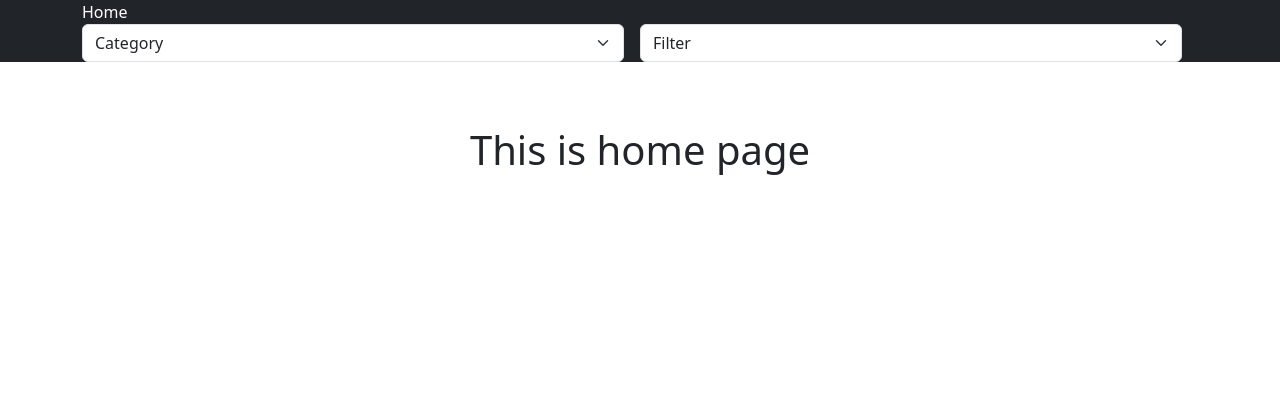
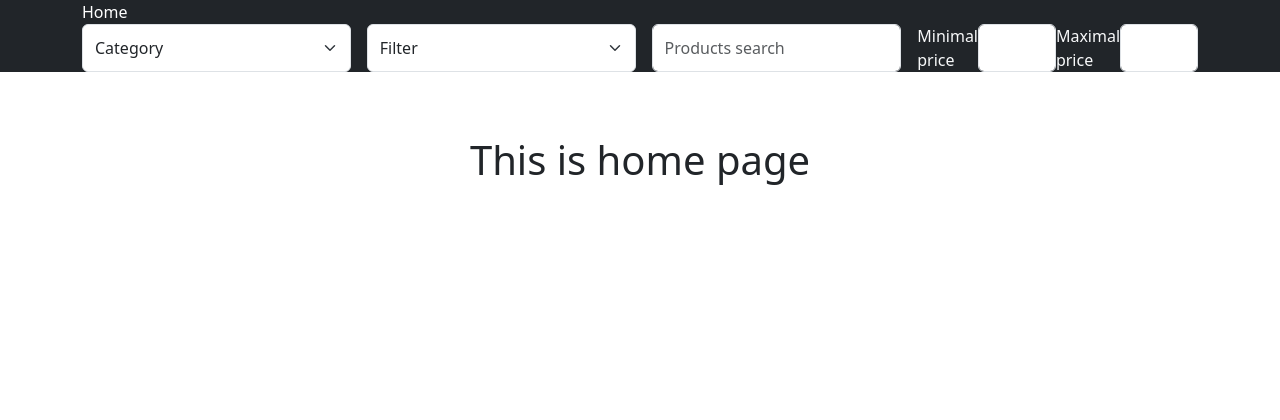
Before and after one commit to Yar00myr/restart-gjango, a Django app: page /shop/home/ in a window 1280 px wide. Shown: the top 420 px of the page. Run offline with Django 5.2, Linux system fonts and the light colour scheme; data that the repository does not hold is empty.

Commit message:
filters, fix html ...

```diff
--- a/project/shop/templates/shop/base.html
+++ b/project/shop/templates/shop/base.html
@@ -10,18 +10,24 @@
 <body class="d-flex flex-column vh-100">
     <header>
         <nav class="navbar-dark bg-dark">
-            <div class="container">
-                <a href="{% url 'shop:home' %}" class="navbar-brand">Home</a>
-                <div class="nav-item">
+            <div class="container d-flex flex-column">
+                <div class="navbar-nav w-100 text-start">
+                    <a href="{% url 'shop:home' %}" class="navbar-brand">Home</a>
+                </div>
+
+                <div class="nav-item text-light">
                     <form
                     action="{%url 'shop:home' %}"
                     method="GET"
                     class="d-flex mx-auto">
-
                         <select name="category" id=""
                         class="form-select me-3"
                         onchange="this.form.submit()">
-                            <option value="">Category</option>
+                            <option value="{{category.name}}"
+                            {% if request.GET.filter == category.name %}
+                                selected
+                            {% endif %}
+                            >Category</option>
                             {% for category in categories %}
                                 <option value="{{category.name}}"> {{category.name}}</option>
                             {% endfor %}
@@ -29,12 +35,56 @@
                         <select name="filter" id=""
                         class="form-select me-3"
                         onchange="this.form.submit()">
-                            <option value=""> Filter </option>
-                            <option value="price_increase">Increasing price</option>
-                            <option value="price_decrease">Decreasing price</option>
-                            <option value="rating_increase">Increasing rating</option>
-                            <option value="rating_decrease">Decreasing rating</option>
+                            <option value=""
+                            {% if not request.GET.filter %}
+                                selected
+                            {% endif %}> Filter </option>
+                            <option value="price_increase"
+                            {% if  request.GET.filter == "price_increase" %}
+                                selected
+                            {% endif %}
+                            >Increasing price</option>
+                            <option value="price_decrease"
+                            {% if  request.GET.filter == "price_decrease" %}
+                                selected
+                            {% endif %}
+                            >Decreasing price</option>
+                            <option value="rating_increase"
+                            {% if  request.GET.filter == "rating_increase" %}
+                                selected
+                            {% endif %}
+                            >Increasing rating</option>
+                            <option value="rating_decrease"
+                            {% if  request.GET.filter == "rating_decrease" %}
+                                selected
+                            {% endif %}
+                            >Decreasing rating</option>
                         </select>
+                        <input type="search" class="form-control me-3"
+                        name="search"
+                        placeholder="Products search"
+                        onchange="this.form.submit()"
+                        value="{{request.GET.search|default:''}}">
+
+                        <label for="min_price">Minimal price</label>
+                        <input
+                        type="number"
+                        name="min_price"
+                        class="w-25 form-control"
+                        min="0"
+                        onchange="this.form.submit()"
+                        value="{{request.GET.min_price|default:''}}"
+                        >
+
+                        <label for="max_price">Maximal price</label>
+                        <input
+                        type="number"
+                        name="max_price"
+                        class="w-25 form-control "
+                        min="0"
+                        onchange="this.form.submit()"
+                        value="{{request.GET.max_price|default:''}}"
+                        >
                     </form>
                 </div>
             </div>
--- a/project/shop/templates/shop/index.html
+++ b/project/shop/templates/shop/index.html
@@ -3,10 +3,10 @@
 {% load maths_filters%}
 
 {% block content %}
-    <div class="container">
+    <div class="container mt-3">
         <div class="text-center mt-5">
-            <h1>This is home page</h1>
-            <div class="row row-cols-1 row-cols-md3 g-4">
+            <h1 class="text-center">This is home page</h1>
+            <div class="row row-cols-1 row-cols-md-3 g-4">
 
                     {% for product in products %}
                     <div class="col">
--- a/project/shop/templates/shop/product_details.html
+++ b/project/shop/templates/shop/product_details.html
@@ -28,7 +28,7 @@
                 {% endif %}
                 {% if product.discount %}
                     <span class="text-success">
-                        ${{ product.price|calculate_discount:product.discount }}
+                        ${{ product.price|calculate_discount:product.discount|floatformat:2 }}
                     </span>
                     <span class="text-muted text-decoration-line-through">
                         ${{ product.price }}
--- a/project/shop/views.py
+++ b/project/shop/views.py
@@ -5,8 +5,20 @@ from .models import Product, Category
 def home(request):
     products = Product.objects.all()
     categories = Category.objects.all()
+    product_name = request.GET.get("search")
     category_name = request.GET.get("category")
     filter_name = request.GET.get("filter")
+    min_price = request.GET.get("min_price")
+    max_price = request.GET.get("max_price")
+
+    if min_price:
+        products = products.filter(price__gte=min_price)
+
+    if max_price:
+        products = products.filter(price__lte=max_price)
+
+    if product_name:
+        products = products.filter(name__icontains=product_name)
 
     if category_name:
         category = Category.objects.get(name=category_name)
@@ -15,12 +27,16 @@ def home(request):
     match filter_name:
         case "price_increase":
             products = products.order_by("price")
+
         case "price_decrease":
             products = products.order_by("-price")
+
         case "rating_increase":
             products = products.order_by("rating")
+
         case "rating_decrease":
             products = products.order_by("-rating")
+
     return render(
         request, "shop/index.html", {"products": products, "categories": categories}
     )
@@ -32,4 +48,4 @@ def about(request):
 
 def product_details(request, product_id):
     product = get_object_or_404(Product, id=product_id)
-    return render(request, "shop/product_details.html", {"products": product})
+    return render(request, "shop/product_details.html", {"product": product})
```
